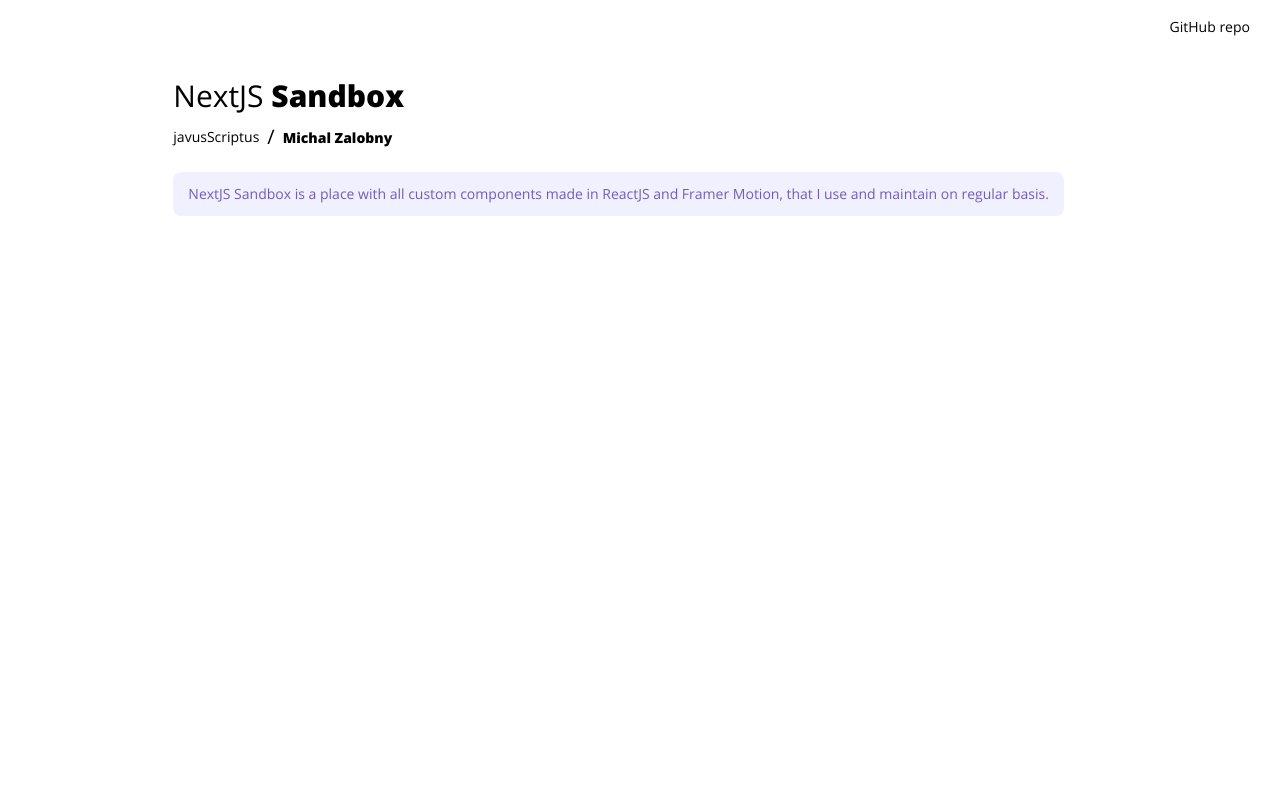
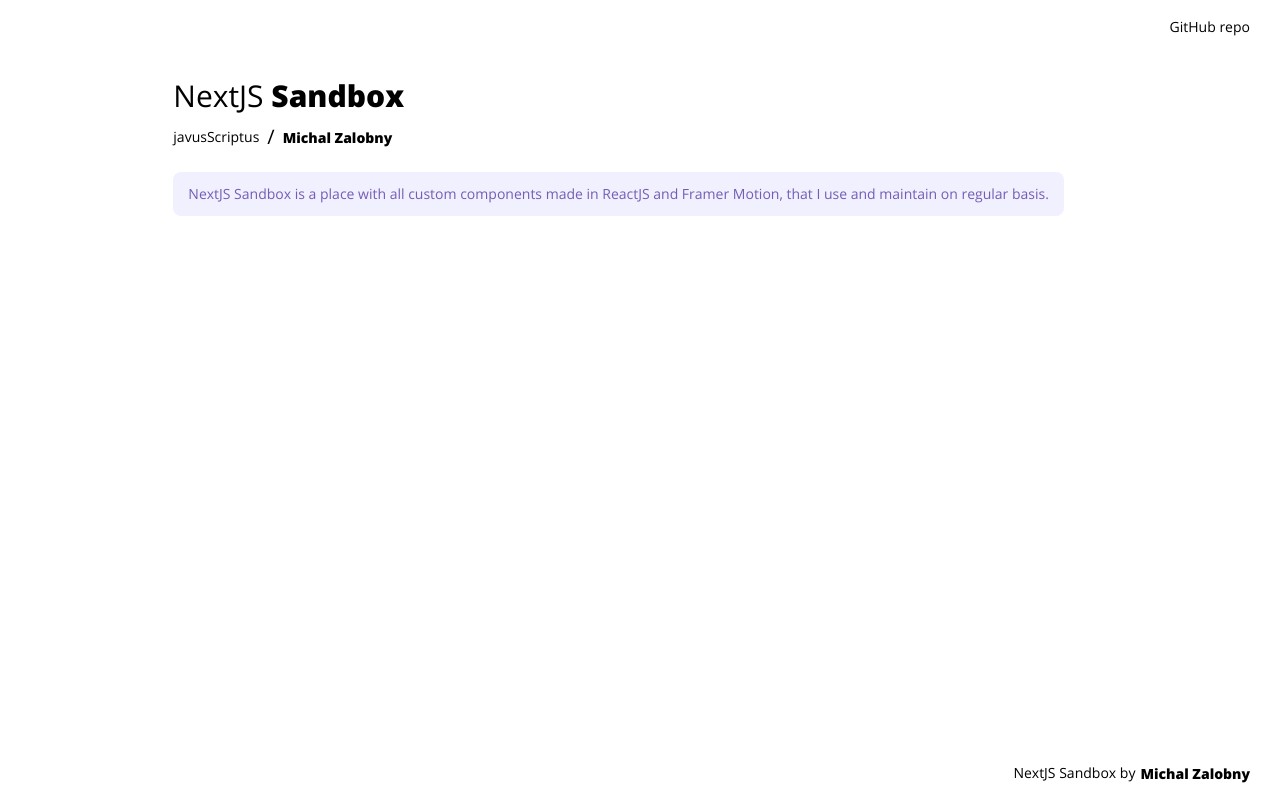
Before and after one commit to michalzalobny/next-sandbox, a Next.js app: page / in a window 1280 px wide. Built offline with nearby package versions, Linux system fonts and the light colour scheme; no server answers.

Commit message:
Add author wrapper

```diff
--- a/src/components/Layout/Layout.styles.ts
+++ b/src/components/Layout/Layout.styles.ts
@@ -33,8 +33,25 @@
   right: 30px;
 `;
 
+export const AuthorWrapper = styled.div`
+  position: fixed;
+  z-index: 20;
+  bottom: 20px;
+  right: 30px;
+  display: flex;
+  align-items: center;
+  font-size: 14px;
+`;
+
 export const GithubLink = styled.a`
   position: relative;
   font-size: 14px;
   ${underline};
 `;
+
+export const AuthorLink = styled.a`
+  font-weight: 800;
+  position: relative;
+  ${underline};
+  margin-left: 5px;
+`;
--- a/src/components/Layout/Layout.tsx
+++ b/src/components/Layout/Layout.tsx
@@ -30,6 +30,12 @@
           <S.GithubLink>GitHub repo</S.GithubLink>
         </LinkHandler>
       </S.GithubWrapper>
+      <S.AuthorWrapper>
+        NextJS Sandbox by
+        <LinkHandler isExternal elHref="https://creativeprojects.vercel.app/">
+          <S.AuthorLink>Michal Zalobny</S.AuthorLink>
+        </LinkHandler>
+      </S.AuthorWrapper>
       {children}
     </>
   );
```
